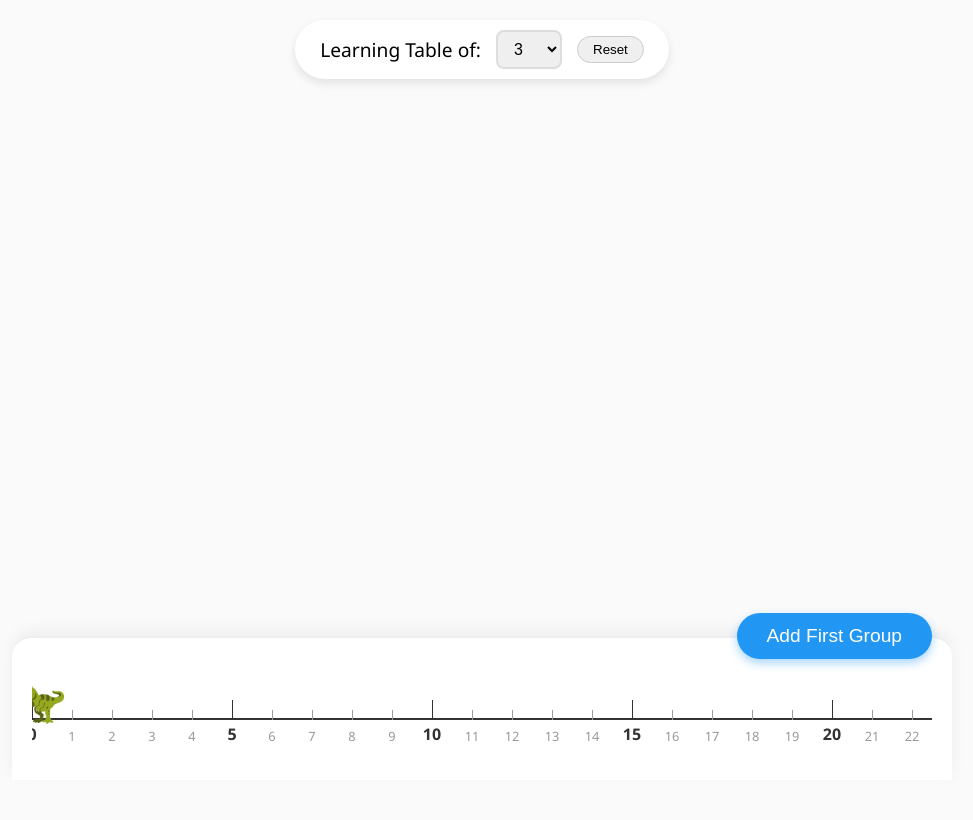
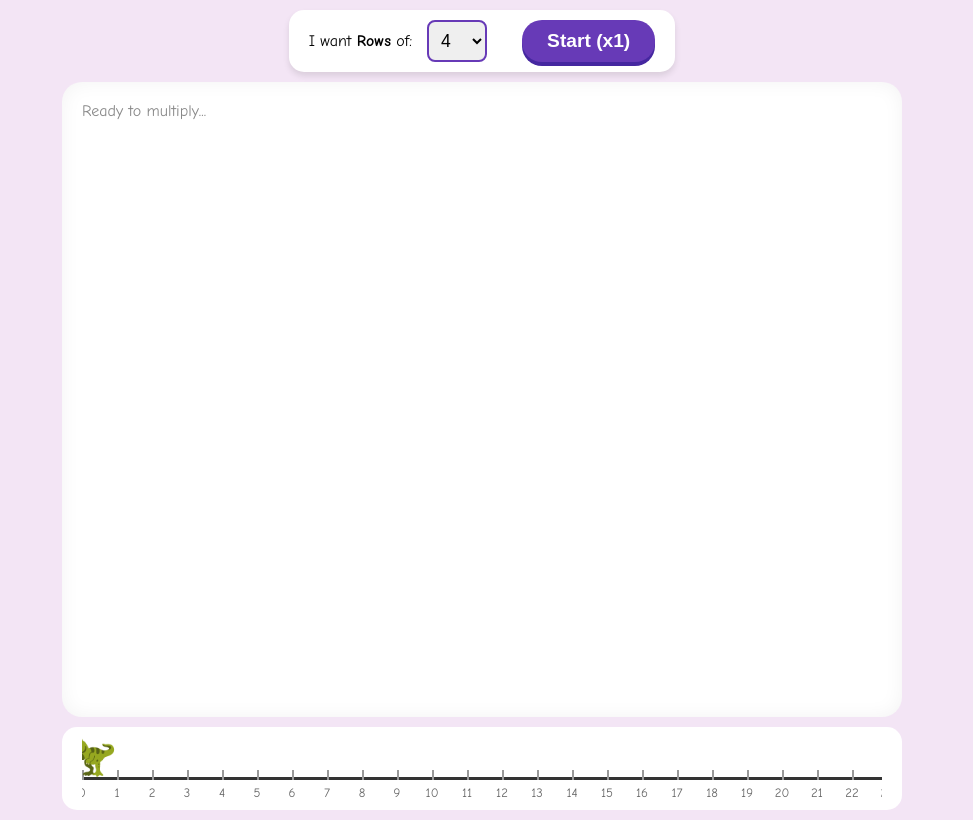
Before and after one commit to RonTheAnalyst/Times-With-Dino, a plain HTML site: page index.html in a window 1280 px wide. Shown: the whole page, without its empty margins (158-1131 px from the left). Drawn offline with Linux system fonts and the light colour scheme.

Commit message:
Update title and styles for repeated addition game

```diff
--- a/index.html
+++ b/index.html
@@ -3,214 +3,210 @@
 <head>
     <meta charset="UTF-8">
     <meta name="viewport" content="width=device-width, initial-scale=1.0">
-    <title>Dino Groups & Jumps</title>
+    <title>Repeated Addition Dino</title>
     <style>
         :root {
-            --primary: #2196F3;
-            --group-border: #FF9800;
-            --bg: #FAFAFA;
+            --primary: #673AB7; /* Deep Purple */
+            --accent: #FFEB3B; /* Yellow */
+            --text: #333;
+            --bg: #F3E5F5;
         }
 
         body {
-            font-family: 'Segoe UI', Tahoma, Geneva, Verdana, sans-serif;
+            font-family: 'Comic Sans MS', 'Chalkboard SE', sans-serif;
             background: var(--bg);
             display: flex;
             flex-direction: column;
             align-items: center;
             height: 100vh;
             margin: 0;
-            padding: 20px;
-            box-sizing: border-box;
+            padding: 10px;
+            overflow: hidden;
         }
 
         /* --- Header --- */
-        .controls {
+        .header {
             background: white;
-            padding: 10px 25px;
-            border-radius: 50px;
-            box-shadow: 0 4px 10px rgba(0,0,0,0.1);
-            margin-bottom: 20px;
+            padding: 10px 20px;
+            border-radius: 15px;
+            box-shadow: 0 4px 6px rgba(0,0,0,0.1);
+            margin-bottom: 10px;
             display: flex;
             gap: 15px;
             align-items: center;
-            font-size: 1.2rem;
             z-index: 10;
         }
 
         select {
-            padding: 8px 12px;
+            padding: 8px;
+            font-size: 1.1rem;
             border-radius: 8px;
-            border: 2px solid #ddd;
-            font-size: 1rem;
-            cursor: pointer;
+            border: 2px solid var(--primary);
         }
 
-        /* --- Game Area (Scrollable) --- */
-        .game-container {
-            width: 100%;
-            max-width: 900px;
+        /* --- Main Visualization Area --- */
+        .math-container {
+            background: white;
+            width: 95%;
+            max-width: 800px;
             flex-grow: 1;
+            border-radius: 20px;
+            padding: 20px;
+            box-shadow: inset 0 0 20px rgba(0,0,0,0.05);
+            overflow-y: auto; /* Scroll vertical if many rows */
+            overflow-x: auto; /* Scroll horizontal if many cols */
             display: flex;
             flex-direction: column;
-            gap: 20px;
-            overflow-y: auto;
-            padding-bottom: 100px; /* Space for flying dino */
+            align-items: flex-start; /* Align left so columns grow right */
+            position: relative;
         }
 
-        /* --- The Group (Row) Styles --- */
-        .group-row {
+        /* --- The Row (Group) --- */
+        .math-row {
             display: flex;
             align-items: center;
-            gap: 20px;
-            opacity: 0;
-            transform: translateY(20px);
-            animation: slideUp 0.5s forwards;
+            margin-bottom: 5px;
+            padding: 5px;
+            background: #fff;
+            border-radius: 10px;
+            transition: all 0.3s;
+            white-space: nowrap;
         }
 
-        @keyframes slideUp {
-            to { opacity: 1; transform: translateY(0); }
+        .dino-icon {
+            font-size: 2rem;
+            display: inline-block;
+            animation: popIn 0.3s cubic-bezier(0.175, 0.885, 0.32, 1.275);
         }
 
-        .group-bubble {
-            border: 3px solid var(--group-border);
-            background: white;
-            border-radius: 30px; /* Makes it look like a "circled group" */
-            padding: 10px 20px;
-            display: flex;
-            gap: 10px;
-            box-shadow: 2px 2px 5px rgba(0,0,0,0.05);
-            min-height: 50px;
-            align-items: center;
+        @keyframes popIn {
+            from { transform: scale(0); }
+            to { transform: scale(1); }
         }
 
-        .dino-img {
-            font-size: 2rem;
-            line-height: 1;
+        .row-equals {
+            font-size: 1.5rem;
+            color: #888;
+            margin-left: 15px;
+            font-weight: bold;
         }
 
-        /* The "= 6" text (Hidden initially) */
-        .result-text {
+        /* --- The Plus Sign Between Rows --- */
+        .plus-separator {
             font-size: 2rem;
+            color: var(--primary);
             font-weight: bold;
-            color: #333;
-            opacity: 0;
-            transition: opacity 0.5s;
-        }
-        .result-text.visible {
-            opacity: 1;
+            margin-left: 20px; /* Align somewhat with dinos */
+            line-height: 0.8;
+            height: 30px;
         }
 
-        /* --- Number Line (Fixed Bottom) --- */
-        .footer-section {
+        /* --- Total Calculation --- */
+        .total-line {
+            border-top: 3px solid #333;
             width: 100%;
-            max-width: 900px;
+            margin-top: 10px;
+            padding-top: 10px;
+            font-size: 2rem;
+            color: var(--primary);
+            font-weight: bold;
+            text-align: left;
+            padding-left: 20px;
+        }
+
+        /* --- Number Line (Footer) --- */
+        .footer {
+            width: 100%;
+            max-width: 800px;
+            margin-top: 10px;
             background: white;
-            border-top: 2px solid #eee;
-            padding: 20px;
+            border-radius: 15px;
+            padding: 10px 20px;
             position: relative;
             flex-shrink: 0;
-            border-radius: 20px 20px 0 0;
-            box-shadow: 0 -5px 15px rgba(0,0,0,0.05);
         }
 
         .number-line-scroll {
             overflow-x: auto;
-            padding-bottom: 40px; /* Space for ticks */
-            padding-top: 50px; /* Space for Jump */
+            padding-top: 40px; /* Space for flying dino */
+            padding-bottom: 20px;
         }
 
         .number-line {
             position: relative;
-            height: 2px;
+            height: 3px;
             background: #333;
-            /* Width set dynamically in JS */
-            margin-top: 10px;
+            /* Width set by JS */
         }
 
         .tick {
             position: absolute;
             bottom: 0;
-            width: 1px;
+            width: 2px;
             height: 10px;
             background: #999;
         }
 
-        /* Show every 5th tick taller */
-        .tick.major {
-            height: 20px;
-            background: #333;
+        .tick-label {
+            position: absolute;
+            bottom: -20px;
+            transform: translateX(-50%);
+            font-size: 0.8rem;
+            color: #666;
         }
 
-        .tick-num {
+        /* --- Flying Dino --- */
+        #flyingDino {
             position: absolute;
-            bottom: -25px;
-            transform: translateX(-50%);
-            font-size: 0.8rem;
-            color: #999;
+            top: -45px;
+            left: -10px;
+            font-size: 2.5rem;
+            transition: left 1s ease-in-out;
+            z-index: 50;
         }
 
-        .tick-num.major {
-            font-weight: bold;
-            color: #333;
-            font-size: 1rem;
+        .flying {
+            animation: flyArc 1s ease-in-out;
         }
 
-        /* The Flying Dino */
-        #flyingDino {
-            position: absolute;
-            font-size: 2.5rem;
-            top: -45px; /* Sit on line */
-            left: 0;
-            transition: left 1s ease-in-out;
-            z-index: 20;
+        @keyframes flyArc {
+            0% { transform: translateY(0) rotate(0deg); }
+            50% { transform: translateY(-50px) rotate(-10deg); }
+            100% { transform: translateY(0) rotate(0deg); }
         }
 
-        .jump-animation {
-            animation: bounce 1s ease-in-out;
-        }
-
-        @keyframes bounce {
-            0% { transform: translateY(0); }
-            50% { transform: translateY(-70px); }
-            100% { transform: translateY(0); }
-        }
-
-        /* --- Next Button --- */
-        #mainBtn {
-            position: absolute;
-            top: -25px;
-            right: 20px;
-            padding: 12px 30px;
+        /* --- Action Button --- */
+        #nextBtn {
             background: var(--primary);
             color: white;
+            border: none;
+            padding: 10px 25px;
+            border-radius: 20px;
             font-size: 1.2rem;
-            border: none;
-            border-radius: 50px;
+            font-weight: bold;
             cursor: pointer;
-            box-shadow: 0 4px 10px rgba(33, 150, 243, 0.4);
-            transition: transform 0.1s;
+            box-shadow: 0 4px 0 #4527A0;
+            margin-left: 20px;
         }
-        #mainBtn:active { transform: scale(0.95); }
-        #mainBtn:disabled { background: #ccc; box-shadow: none; }
+        #nextBtn:active { transform: translateY(4px); box-shadow: none; }
 
     </style>
 </head>
 <body>
 
-    <div class="controls">
-        <label>Learning Table of:</label>
+    <div class="header">
+        <label>I want <b>Rows</b> of:</label>
         <select id="tableSelect" onchange="resetGame()">
             </select>
-        <button onclick="resetGame()" style="padding: 5px 15px; border-radius: 20px; border:1px solid #ccc; cursor:pointer;">Reset</button>
+        <button id="nextBtn" onclick="nextStep()">Start</button>
     </div>
 
-    <div class="game-container" id="rowsContainer">
-        </div>
+    <div class="math-container" id="mathArea">
+        <div style="color: #999; font-style: italic;">Select a number and click Start!</div>
+    </div>
 
-    <div class="footer-section">
-        <button id="mainBtn" onclick="nextStep()">Next Group</button>
-
-        <div class="number-line-scroll" id="scrollArea">
+    <div class="footer">
+        <div class="number-line-scroll" id="scrollContainer">
             <div class="number-line" id="numberLine">
                 <div id="flyingDino">🦖</div>
             </div>
@@ -218,157 +214,166 @@
     </div>
 
     <script>
-        // --- State ---
-        let tableOf = 3;       // "Group Size" (e.g., Table of 3 means groups of 3)
-        let currentCount = 0;  // How many groups we have added (Multiplier)
-        let maxCount = 10;
-        let tickSpacing = 40;  // pixels per number unit
+        // --- Game State ---
+        let numRows = 4;        // "Table of 4" = 4 Rows
+        let numCols = 0;        // Multiplier (starts at 0)
+        let maxCols = 10;
+        const tickSpacing = 35; // Pixels between numbers
 
-        // --- DOM Elements ---
-        const rowsContainer = document.getElementById('rowsContainer');
+        // --- DOM ---
+        const mathArea = document.getElementById('mathArea');
         const numLine = document.getElementById('numberLine');
         const flyingDino = document.getElementById('flyingDino');
-        const btn = document.getElementById('mainBtn');
         const select = document.getElementById('tableSelect');
-        const scrollArea = document.getElementById('scrollArea');
+        const btn = document.getElementById('nextBtn');
+        const scrollContainer = document.getElementById('scrollContainer');
 
         // --- Init ---
-        // Fill Dropdown
-        for(let i=1; i<=20; i++){
+        // Fill dropdown 1-10
+        for(let i=1; i<=10; i++){
             let opt = document.createElement('option');
             opt.value = i;
             opt.innerText = i;
-            if(i===3) opt.selected = true;
+            if(i===4) opt.selected = true;
             select.appendChild(opt);
         }
 
-        // Start
-        resetGame();
+        function resetGame() {
+            numRows = parseInt(select.value);
+            numCols = 0;
 
-        function resetGame() {
-            // 1. Get Values
-            tableOf = parseInt(select.value);
-            currentCount = 0;
+            // Clear Visuals
+            mathArea.innerHTML = '<div style="color: #888;">Ready to multiply...</div>';
+            btn.innerText = "Start (x1)";
+            btn.onclick = nextStep;
 
-            // 2. Clear UI
-            rowsContainer.innerHTML = '';
-            btn.innerText = "Add First Group";
-            btn.disabled = false;
-
-            // 3. Draw Number Line (0 to tableOf * 10)
+            // Setup Number Line (Length = Rows * 10)
             drawNumberLine();
-
-            // 4. Reset Dino
-            updateDinoPos(0, false);
+            moveDino(0);
         }
 
         function drawNumberLine() {
-            // Limit length: Table * 10
-            let maxVal = tableOf * 10;
-            // Add a little padding
-            maxVal = Math.max(maxVal, 20);
+            let maxVal = numRows * 10;
+            let width = maxVal * tickSpacing + 50; // extra padding
+            numLine.style.width = width + 'px';
 
-            // Set Line Width
-            numLine.style.width = (maxVal * tickSpacing) + 'px';
-
-            // Clear old ticks (keep dino)
-            // We'll rebuild innerHTML but save Dino logic
+            // Rebuild innerHTML but keep dino
             numLine.innerHTML = '<div id="flyingDino">🦖</div>';
 
             for(let i=0; i<=maxVal; i++) {
                 let tick = document.createElement('div');
-                tick.className = (i % 5 === 0) ? 'tick major' : 'tick';
+                tick.className = 'tick';
                 tick.style.left = (i * tickSpacing) + 'px';
 
-                // Add number label
-                let num = document.createElement('div');
-                num.className = (i % 5 === 0) ? 'tick-num major' : 'tick-num';
-                num.innerText = i;
-                num.style.left = (i * tickSpacing) + 'px';
+                // Show numbers every 1 step (User requested standard view)
+                // But if the line is huge, maybe every 5? Let's stick to every 1 for clarity < 50
+                if(true) {
+                    let label = document.createElement('div');
+                    label.className = 'tick-label';
+                    label.innerText = i;
+                    label.style.left = (i * tickSpacing) + 'px';
+                    numLine.appendChild(label);
+                }
 
                 numLine.appendChild(tick);
-                numLine.appendChild(num);
             }
         }
 
         function nextStep() {
-            if (currentCount >= maxCount) return;
+            if(numCols >= maxCols) {
+                // Reset Prompt
+                if(confirm("Great job! Do you want to try another number?")) {
+                    resetGame();
+                }
+                return;
+            }
 
-            // Increment Step
-            currentCount++; // So if we start, we go to 1 group
+            // Increase Columns
+            numCols++;
+            renderGrid();
 
-            // 1. Add the Visual Group (Row)
-            addGroupRow(currentCount);
+            // Animate Dino to Total
+            let total = numRows * numCols;
+            moveDino(total);
 
-            // 2. Animate Dino on Number Line
-            let totalValue = currentCount * tableOf;
-            updateDinoPos(totalValue, true);
-
-            // 3. Scroll Number Line if needed
-            // Center the dino in the scroll view
-            let targetScroll = (totalValue * tickSpacing) - (scrollArea.clientWidth / 2);
-            scrollArea.scrollTo({ left: targetScroll, behavior: 'smooth' });
-
-            // 4. Button Logic
-            if(currentCount >= maxCount) {
-                btn.innerText = "Finished! Reset?";
-                btn.onclick = resetGame;
+            // Update Button Text
+            if(numCols < maxCols) {
+                btn.innerText = `Next (x${numCols + 1})`;
             } else {
-                btn.innerText = "Next Group";
+                btn.innerText = "Done!";
             }
         }
 
-        function addGroupRow(multiplier) {
-            // Create Row Wrapper
-            let row = document.createElement('div');
-            row.className = 'group-row';
+        function renderGrid() {
+            mathArea.innerHTML = ''; // Rebuild grid (easier than appending for this logic)
 
-            // Create The "Bubble" (The Group)
-            let bubble = document.createElement('div');
-            bubble.className = 'group-bubble';
+            // We need 'numRows' rows
+            // Each row has 'numCols' dinos
 
-            // Fill Bubble with TableOf items
-            for(let k=0; k<tableOf; k++) {
-                let d = document.createElement('span');
-                d.className = 'dino-img';
-                d.innerText = '🦖';
-                bubble.appendChild(d);
+            for(let r = 0; r < numRows; r++) {
+                // 1. The Row
+                let rowDiv = document.createElement('div');
+                rowDiv.className = 'math-row';
+
+                // Add Dinos (Columns)
+                for(let c = 0; c < numCols; c++) {
+                    let dino = document.createElement('span');
+                    dino.className = 'dino-icon';
+                    dino.innerText = '🦖';
+                    rowDiv.appendChild(dino);
+                }
+
+                // Add "= Count" at end of row
+                let equals = document.createElement('span');
+                equals.className = 'row-equals';
+                equals.innerText = `= ${numCols}`;
+                rowDiv.appendChild(equals);
+
+                mathArea.appendChild(rowDiv);
+
+                // 2. The Plus Sign (if not the last row)
+                if(r < numRows - 1) {
+                    let plusDiv = document.createElement('div');
+                    plusDiv.className = 'plus-separator';
+                    plusDiv.innerText = '+';
+                    mathArea.appendChild(plusDiv);
+                }
             }
 
-            // Create The Hidden Answer
-            let result = document.createElement('div');
-            result.className = 'result-text';
-            result.innerText = `= ${multiplier * tableOf}`; // e.g. = 6
+            // 3. The Grand Total
+            let totalDiv = document.createElement('div');
+            totalDiv.className = 'total-line';
+            totalDiv.innerText = `Total = ${numRows * numCols}`;
+            mathArea.appendChild(totalDiv);
 
-            row.appendChild(bubble);
-            row.appendChild(result);
-            rowsContainer.appendChild(row);
-
-            // Scroll vertical container to bottom
-            setTimeout(() => {
-                rowsContainer.scrollTop = rowsContainer.scrollHeight;
-                // Reveal answer after delay (AFTER the jump starts)
-                setTimeout(() => {
-                    result.classList.add('visible');
-                }, 800);
-            }, 100);
+            // Auto scroll math area to see bottom if tall
+            mathArea.scrollTop = mathArea.scrollHeight;
         }
 
-        function updateDinoPos(value, animate) {
-            // Re-fetch element in case of redraw
+        function moveDino(targetVal) {
             const d = document.getElementById('flyingDino');
-            let leftPos = value * tickSpacing;
+            // Calculate pixel position
+            let px = targetVal * tickSpacing;
 
-            // Adjust for dino width (approx 30px, so -15px to center)
-            d.style.left = (leftPos - 15) + 'px';
+            // Apply move
+            d.style.left = (px - 15) + 'px'; // -15 to center dino
 
-            if(animate) {
-                // Reset animation
-                d.classList.remove('jump-animation');
-                void d.offsetWidth; // Trigger reflow
-                d.classList.add('jump-animation');
-            }
+            // Apply animation class
+            d.classList.remove('flying');
+            void d.offsetWidth; // Trigger reflow
+            d.classList.add('flying');
+
+            // Scroll container if dino goes off screen
+            let containerCenter = scrollContainer.clientWidth / 2;
+            scrollContainer.scrollTo({
+                left: px - containerCenter,
+                behavior: 'smooth'
+            });
         }
+
+        // Start fresh
+        resetGame();
+
     </script>
 </body>
 </html>
```
